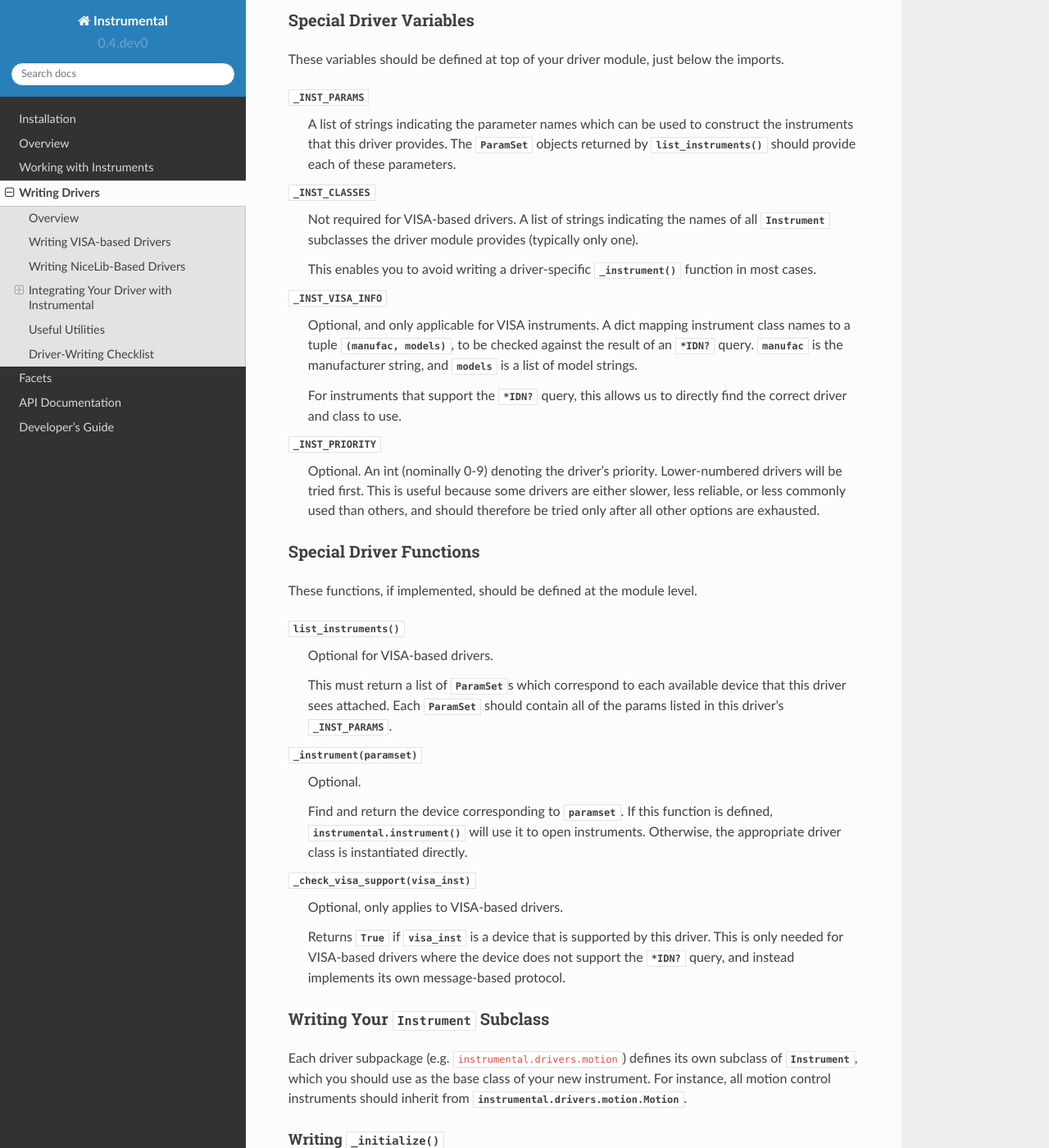
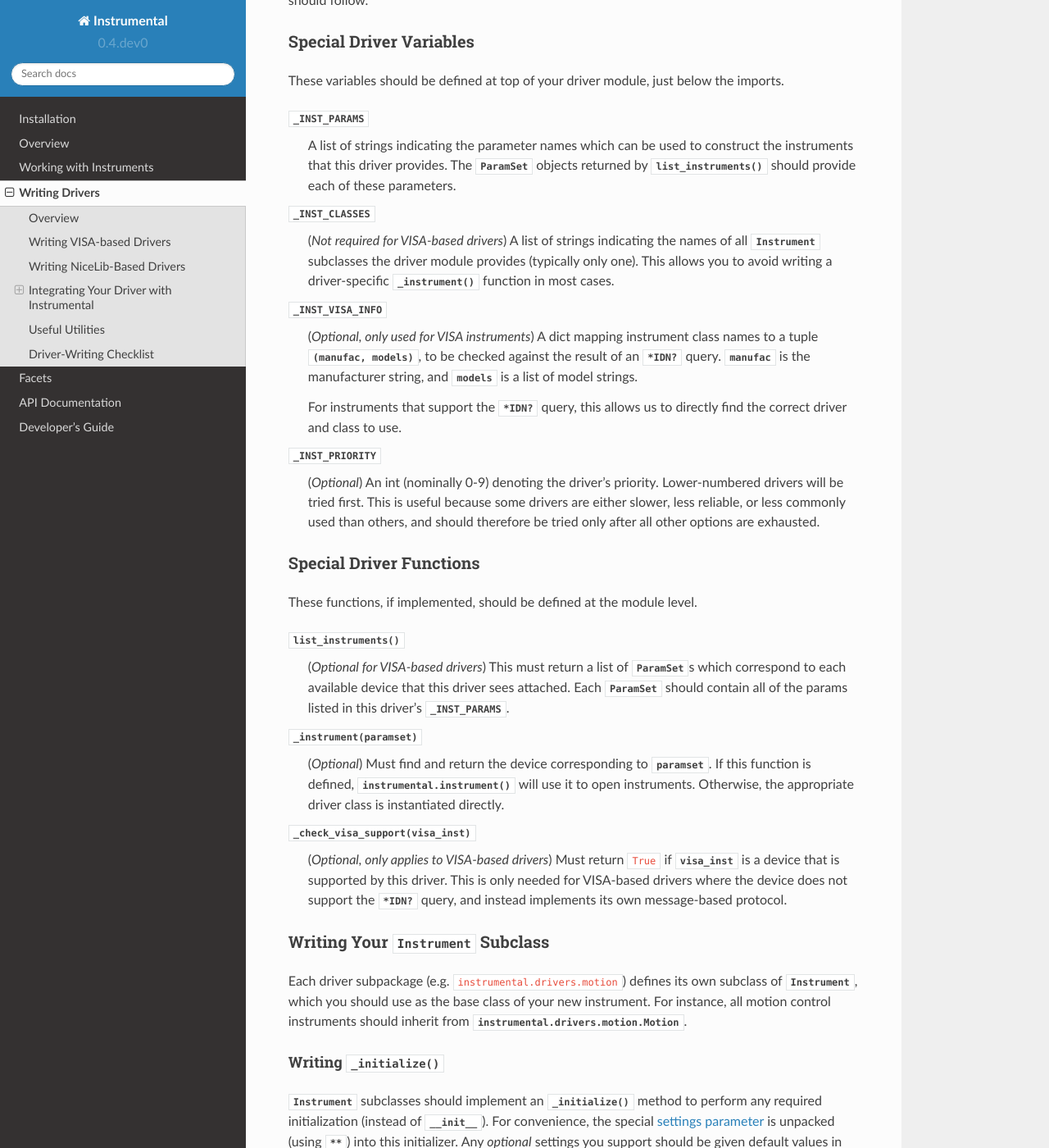
Before and after one commit to mabuchilab/Instrumental, a Sphinx documentation site: the page built from docs/driver-dev.rst, in a window 1280 px wide and 1400 px high, scrolled down 1634 px. Shown: the whole window at 82% size. Built offline with Sphinx 7.4.7 and the Read the Docs theme 2.0.0, drawn with Linux system fonts in a browser that asks for light colours; formulas are drawn with MathJax 3; some of the changed text lies outside the part shown.

Commit message:
Improve docs

```diff
--- a/docs/driver-dev.rst
+++ b/docs/driver-dev.rst
@@ -27,15 +27,15 @@ By subclassing `Instrument`, your class gets a number of features for free:
 - Auto-closing on program exit (just provide a `close()` method)
 - A context manager which automatically closes the instrument
 - Saving of instruments via `save_instrument()`
-- Integration with `ParamSet`\s
-- Integration with `Facet`\s
+- Integration with `ParamSet`
+- Integration with `Facet`
 
 
 .. _visa-drivers:
 
 Writing VISA-based Drivers
 --------------------------
-To control instruments using message-based protocols, you should use `PyVISA`_, by making your driver class inherit from `VisaMixin`. You can then use `MessageFacet` or `SCPI_Facet` to easily implement a lot of common functionality. See :doc:`facets` for more information.
+To control instruments using message-based protocols, you should use `PyVISA`_, by making your driver class inherit from `VisaMixin`. You can then use `MessageFacet` or `SCPI_Facet` to easily implement a lot of common functionality (see :doc:`facets` for more information). `VisaMixin` provides a ``resource`` property as well as ``write`` and ``query`` methods for your class.
 
 If you're implementing ``_instrument()`` and need to open/access the VISA instrument/resource, you should use ``_get_visa_instrument()`` to take advantage of caching.
 
@@ -61,15 +61,13 @@ These variables should be defined at top of your driver module, just below the i
 `_INST_PARAMS`
     A list of strings indicating the parameter names which can be used to construct the instruments that this driver provides. The `ParamSet` objects returned by `list_instruments()` should provide each of these parameters.
 `_INST_CLASSES`
-    Not required for VISA-based drivers. A list of strings indicating the names of all `Instrument` subclasses the driver module provides (typically only one).
-
-    This enables you to avoid writing a driver-specific `_instrument()` function in most cases.
+    (*Not required for VISA-based drivers*) A list of strings indicating the names of all `Instrument` subclasses the driver module provides (typically only one). This allows you to avoid writing a driver-specific `_instrument()` function in most cases.
 `_INST_VISA_INFO`
-    Optional, and only applicable for VISA instruments. A dict mapping instrument class names to a tuple `(manufac, models)`, to be checked against the result of an `*IDN?` query. `manufac` is the manufacturer string, and `models` is a list of model strings.
+    (*Optional, only used for VISA instruments*) A dict mapping instrument class names to a tuple `(manufac, models)`, to be checked against the result of an `*IDN?` query. `manufac` is the manufacturer string, and `models` is a list of model strings.
 
     For instruments that support the `*IDN?` query, this allows us to directly find the correct driver and class to use.
 `_INST_PRIORITY`
-    Optional. An int (nominally 0-9) denoting the driver's priority. Lower-numbered drivers will be tried first. This is useful because some drivers are either slower, less reliable, or less commonly used than others, and should therefore be tried only after all other options are exhausted.
+    (*Optional*) An int (nominally 0-9) denoting the driver's priority. Lower-numbered drivers will be tried first. This is useful because some drivers are either slower, less reliable, or less commonly used than others, and should therefore be tried only after all other options are exhausted.
 
 
 .. _special-driver-functions:
@@ -79,20 +77,14 @@ Special Driver Functions
 These functions, if implemented, should be defined at the module level.
 
 `list_instruments()`
-    Optional for VISA-based drivers.
-
-    This must return a list of `ParamSet`\s which correspond to each available device that this driver sees attached. Each `ParamSet` should contain all of the params listed in this driver's `_INST_PARAMS`.
+    (*Optional for VISA-based drivers*) This must return a list of `ParamSet`\s which correspond to each available device that this driver sees attached. Each `ParamSet` should contain all of the params listed in this driver's `_INST_PARAMS`.
 
 `_instrument(paramset)`
-    Optional.
-
-    Find and return the device corresponding to `paramset`. If this function is defined,
+    (*Optional*) Must find and return the device corresponding to `paramset`. If this function is defined,
     `instrumental.instrument()` will use it to open instruments. Otherwise, the appropriate driver class is instantiated directly.
 
 `_check_visa_support(visa_inst)`
-    Optional, only applies to VISA-based drivers.
-
-    Returns `True` if `visa_inst` is a device that is supported by this driver. This is only needed for VISA-based drivers where the device does not support the `*IDN?` query, and instead implements its own message-based protocol.
+    (*Optional, only applies to VISA-based drivers*) Must return ``True`` if `visa_inst` is a device that is supported by this driver. This is only needed for VISA-based drivers where the device does not support the `*IDN?` query, and instead implements its own message-based protocol.
 
 
 Writing Your `Instrument` Subclass
@@ -102,9 +94,9 @@ Each driver subpackage (e.g. ``instrumental.drivers.motion``) defines its own su
 
 Writing `_initialize()`
 ~~~~~~~~~~~~~~~~~~~~~~~
-`Instrument` subclasses should not implement `__init__()`, and instead should define an `_initialize()` method to perform any required initialization. For convenience, the special :ref:`settings parameter <settings-param>` is unpacked as individual keyword arguments (using `**`) into the constructor. Any optional settings should be given default values.
+`Instrument` subclasses should implement an `_initialize()` method to perform any required initialization (instead of `__init__`). For convenience, the special :ref:`settings parameter <settings-param>` is unpacked (using `**`) into this initializer. Any *optional* settings you support should be given default values in the function signature. No other arguments are passed to `_initialize()`.
 
-`_paramset` and other mixin-related attributes (e.g. `resource` for subclasses of `VisaMixin`) are already set before `_initialize()` is called, so you may access them if you need to.
+`_paramset` and other mixin-related attributes (e.g. ``resource`` for subclasses of `VisaMixin`) are already set before `_initialize()` is called, so you may access them if you need to.
 
 
 Special Methods
--- a/docs/driver-utils.rst
+++ b/docs/driver-utils.rst
@@ -1,5 +1,8 @@
 Driver Utils
 ============
 
+.. autoclass:: instrumental.drivers.VisaMixin
+    :members:
+
 .. automodule:: instrumental.drivers.util
     :members:
--- a/docs/index.rst
+++ b/docs/index.rst
@@ -46,8 +46,7 @@ To download Instrumental or browse its source, see our `GitHub page
 
 .. NOTE::
     Instrumental is currently still under heavy development, so its interfaces
-    are subject to change. Contributions are greatly appreciated, see the
-    :doc:`developer` for more info.
+    are subject to change. Contributions are greatly appreciated, see :doc:`driver-dev` and :doc:`developer` for more info.
 
 
 User Guide
```
Also changed, not shown: other parts of docs/driver-dev.rst (+1 -1 lines), docs/facets.rst (+14 -4 lines), docs/overview.rst (+11 -14 lines).
